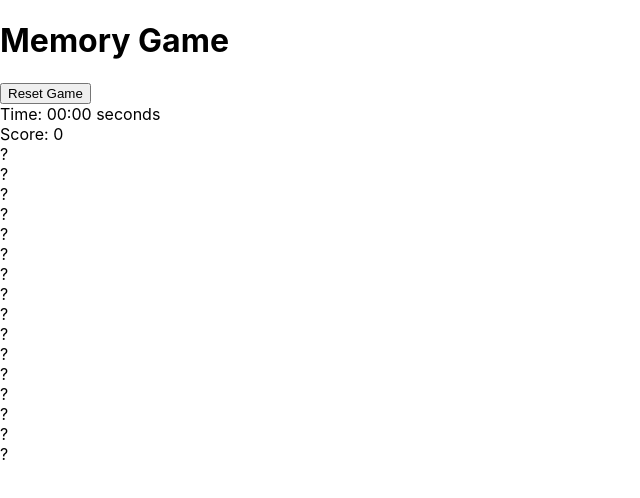
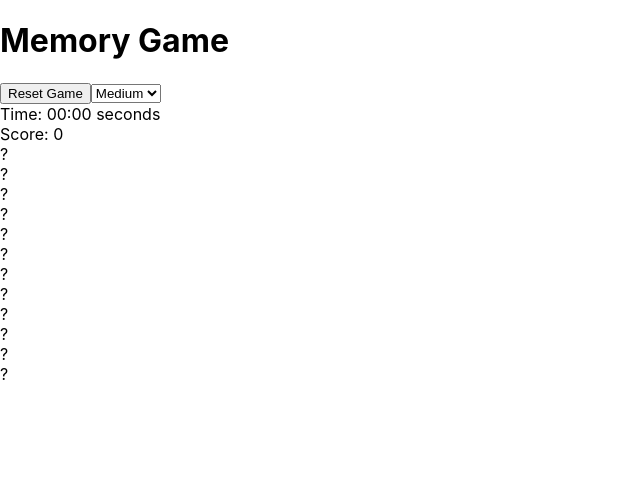
Before and after one commit to ortal27/my-memory-game, a React (Create React App) app: page / in a window 1280 px wide. Shown: the top 498 px of the page, without its empty margins (0-640 px from the left). Built offline with nearby package versions, Linux system fonts and the light colour scheme.

Commit message:
add difficulty level

```diff
--- a/src/components/GameBoard.tsx
+++ b/src/components/GameBoard.tsx
@@ -24,6 +24,9 @@ const ResetButton = styled.button`
 const VictoryMessage = styled.div`
   /* Add styling for the victory message */
 `;
+const DifficultySelector = styled.select`
+  /* Add styling for the difficulty selector */
+`;
 
 const GameBoard: React.FC<GameBoardProps> = ({}) => {
   const [cards, setCards] = useState<string[]>([]);
@@ -33,6 +36,7 @@ const GameBoard: React.FC<GameBoardProps> = ({}) => {
   const [gameComplete, setGameComplete] = useState(false);
   const [resetGame, setResetGame] = useState(false);
   const [startTime, setStartTime] = useState(0);
+  const [difficultyLevel, setDifficultyLevel] = useState("medium");
 
   const cardValues = [
     "cat",
@@ -46,11 +50,29 @@ const GameBoard: React.FC<GameBoardProps> = ({}) => {
   ];
 
   useEffect(() => {
-    // Shuffle the card values
-    const shuffledCards = [...cardValues, ...cardValues].sort(
-      () => Math.random() - 0.5
-    );
+    // Generate cards based on the selected difficulty level
+    let numCards: number;
+    switch (difficultyLevel) {
+      case "easy":
+        numCards = 8;
+        break;
+      case "medium":
+        numCards = 12;
+        break;
+      case "hard":
+        numCards = 16;
+        break;
+      default:
+        numCards = 12; // Default to medium difficulty
+    }
+    console.log("numCards", numCards);
+
+    const shuffledCards = cardValues
+      .slice(0, numCards / 2)
+      .flatMap((value) => [value, value])
+      .sort(() => Math.random() - 0.5);
     setCards(shuffledCards);
+
     // Reset the game
     if (resetGame) {
       setGameComplete(false);
@@ -60,7 +82,7 @@ const GameBoard: React.FC<GameBoardProps> = ({}) => {
       setMatchedCards([]);
       setStartTime(0);
     }
-  }, [resetGame]);
+  }, [resetGame, difficultyLevel]);
 
   useEffect(() => {
     // Check for game completion
@@ -119,6 +141,14 @@ const GameBoard: React.FC<GameBoardProps> = ({}) => {
       ) : (
         <>
           <ResetButton onClick={handleResetGame}>Reset Game</ResetButton>
+          <DifficultySelector
+            value={difficultyLevel}
+            onChange={(e) => setDifficultyLevel(e.target.value)}
+          >
+            <option value="easy">Easy</option>
+            <option value="medium">Medium</option>
+            <option value="hard">Hard</option>
+          </DifficultySelector>
           <TimerWrapper>
             Time:{" "}
             {startTime === 0
```
